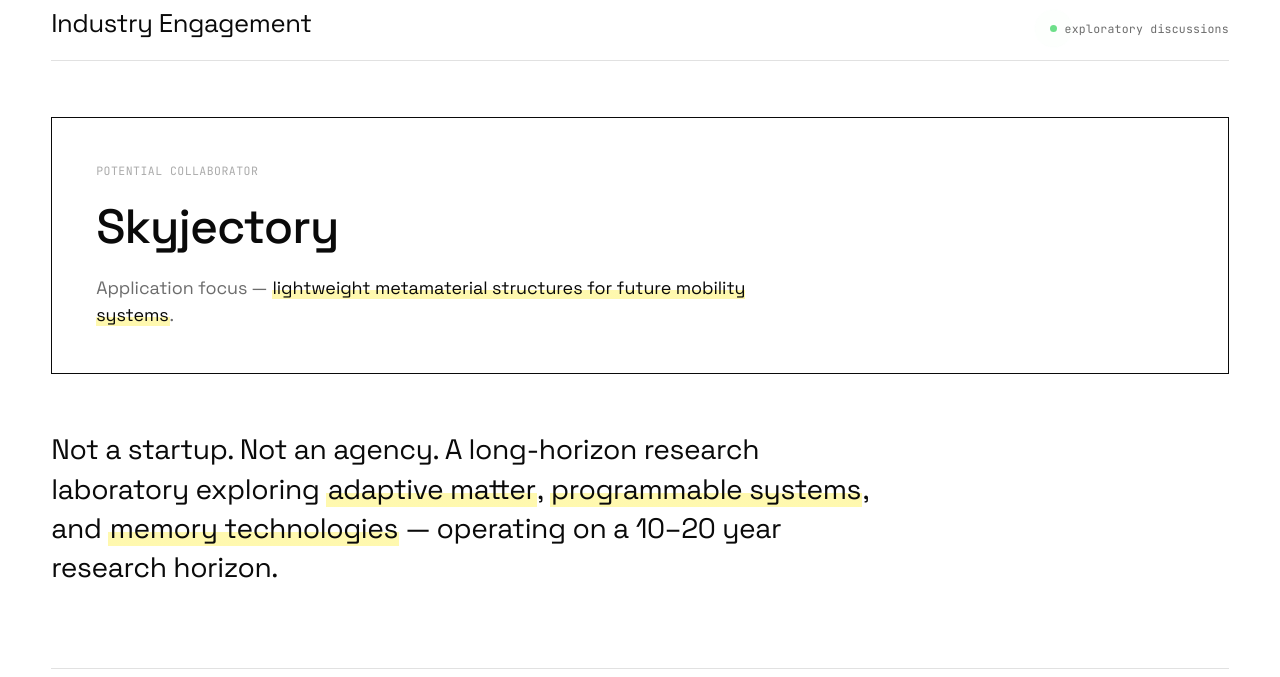
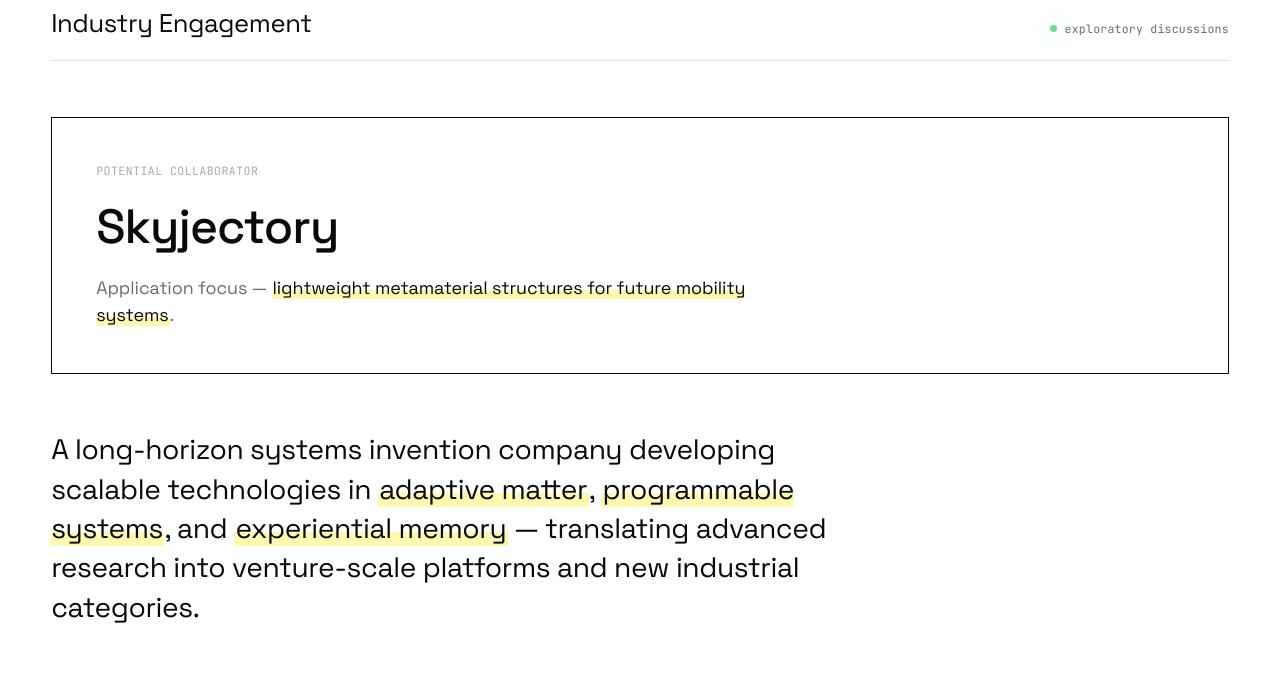
Before and after one commit to rajvi08/radicalprototypes, a plain HTML site: page index.html in a window 1280 px wide. Shown: the part 6344-7021 px from the top of the page. Drawn offline with Linux system fonts and the light colour scheme; animation ran at ten frames a second.

Commit message:
Update website content and structure

```diff
--- a/index.html
+++ b/index.html
@@ -333,11 +333,11 @@
           </div>
 
           <p class="status__manifesto">
-            Not a startup. Not an agency. A long-horizon research laboratory
-            exploring <span class="em">adaptive matter</span>,
+            A long-horizon systems invention company developing scalable
+            technologies in <span class="em">adaptive matter</span>,
             <span class="em">programmable systems</span>, and
-            <span class="em">memory technologies</span> — operating on a 10–20
-            year research horizon.
+            <span class="em">experiential memory</span> — translating advanced
+            research into venture-scale platforms and new industrial categories.
           </p>
         </div>
 
```
